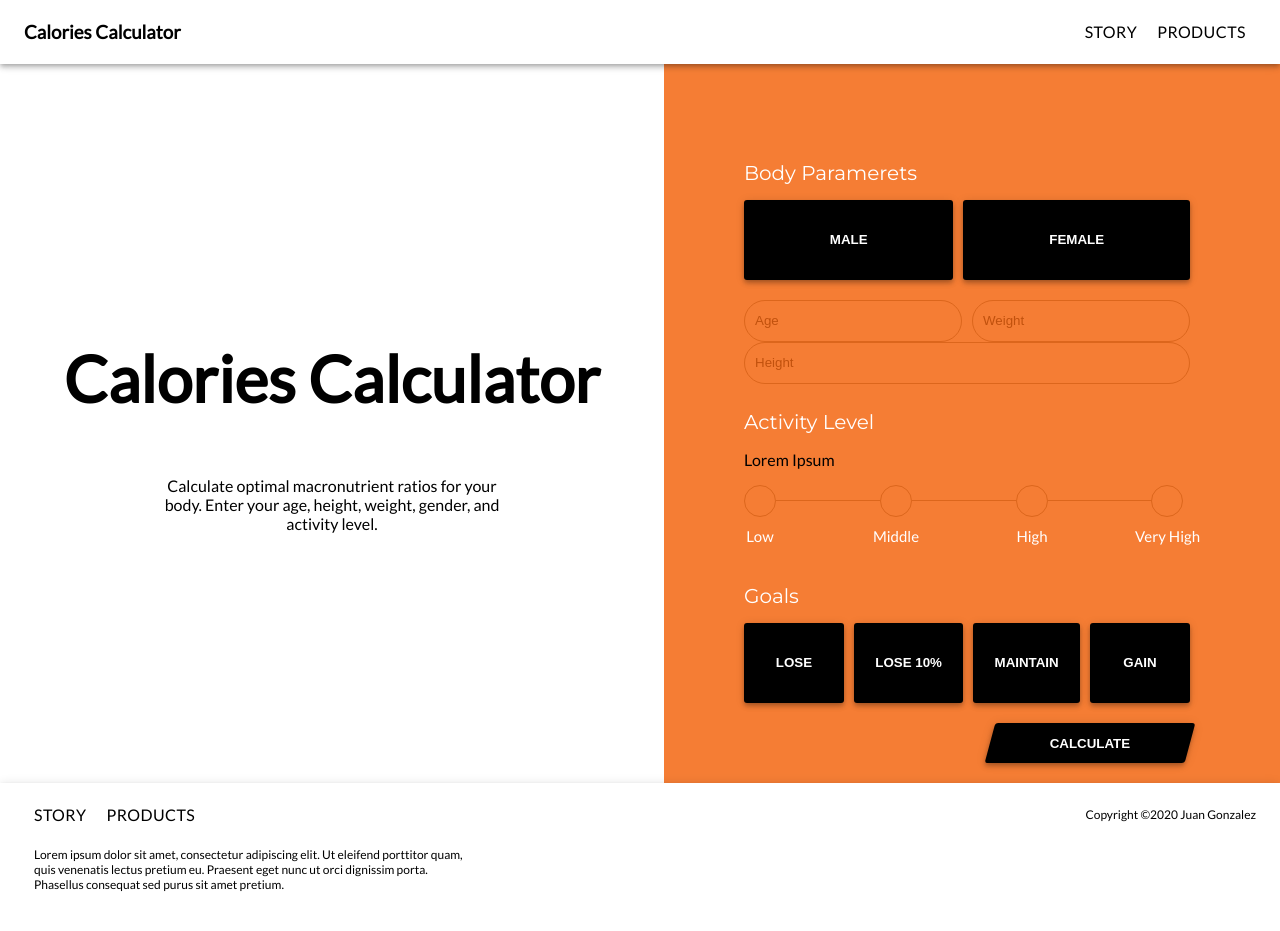
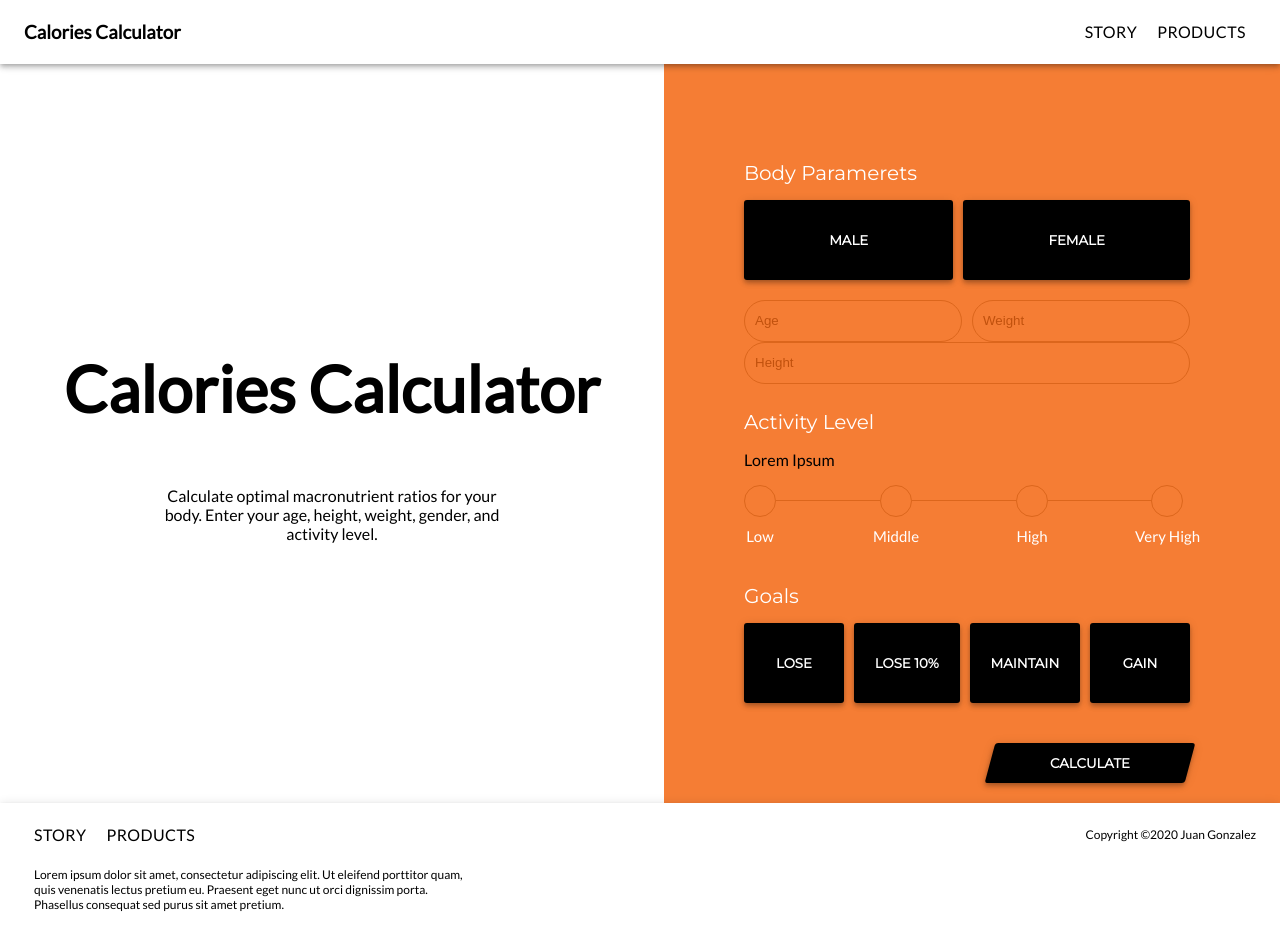
Before and after one commit to JMGonzalezR/calories-calculator, a React (Create React App) app: page / in a window 1280 px wide. Built offline with nearby package versions, Linux system fonts and the light colour scheme.

Commit message:
adding margin to calculate button

```diff
--- a/src/components/CalculatorForm.css
+++ b/src/components/CalculatorForm.css
@@ -17,6 +17,7 @@
     min-width: 100px;
     box-shadow: 0px 2px 4px -1px rgba(0,0,0,0.2), 0px 4px 5px 0px rgba(0,0,0,0.14), 0px 1px 10px 0px rgba(0,0,0,0.12);
     border-radius: 3px;
+    font-family: 'Montserrat', sans-serif;
 }
 
 .CalculateButton{
@@ -25,6 +26,7 @@
     height: 40px;
     width: 200px;
     margin-left: auto;
+    margin-top: 20px;
 }
 
 .CalculateButton-label{
```
